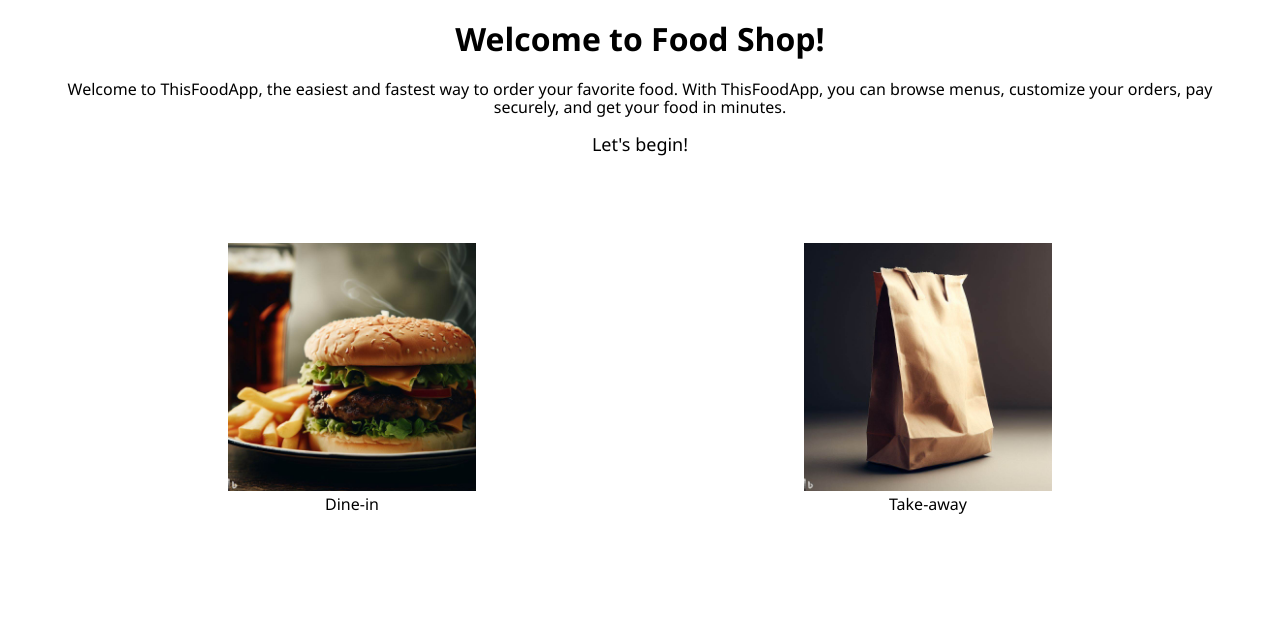
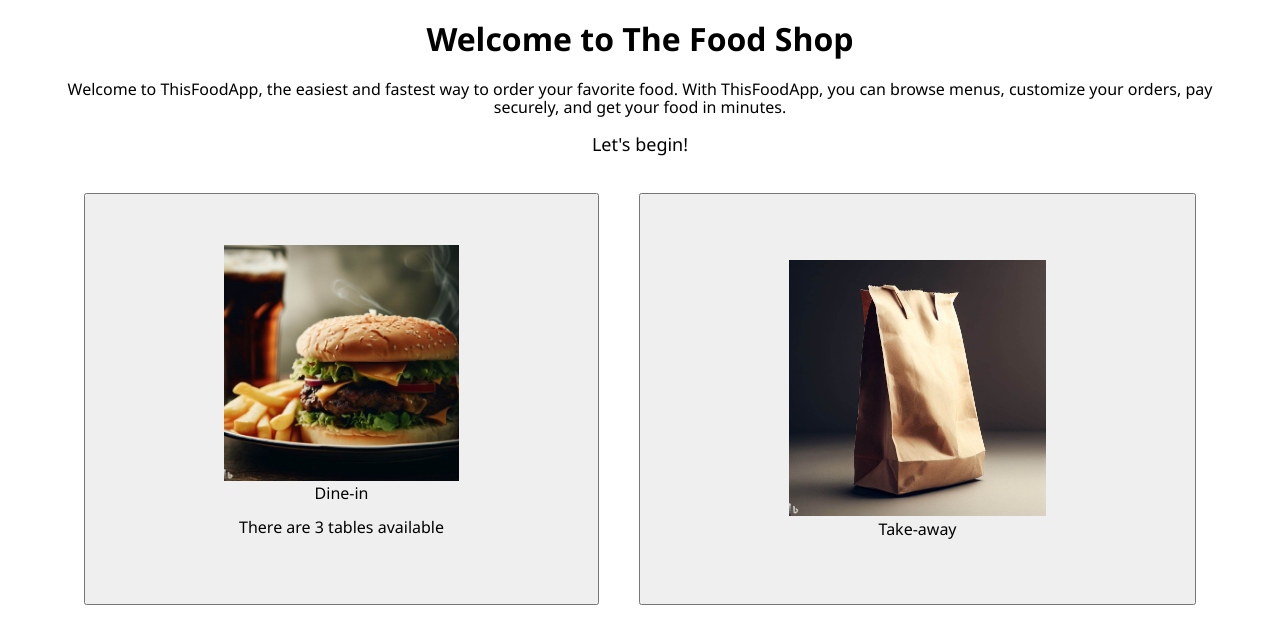
Before and after one commit to Rhu-Labs/food-order-machine, an Angular app: page /welcome in a window 1280 px wide. Shown: the top 644 px of the page. Built offline with nearby package versions, Linux system fonts and the light colour scheme.

Commit message:
User Story 3 completed

```diff
--- a/src/app/app.component.html
+++ b/src/app/app.component.html
@@ -1,3 +1,3 @@
-<h1>Welcome to Food Shop!</h1>
+<h1>Welcome to {{restaurantName}}</h1>
 
 <router-outlet></router-outlet>
--- a/src/app/app.component.ts
+++ b/src/app/app.component.ts
@@ -1,10 +1,15 @@
-import { Component } from '@angular/core';
+import { Component, OnInit } from '@angular/core';
 
 @Component({
   selector: 'app-root',
   templateUrl: './app.component.html',
   styleUrls: ['./app.component.scss']
 })
-export class AppComponent {
-  title = 'food-order-machine';
+export class AppComponent implements OnInit {
+  restaurantName: string = '';
+
+  ngOnInit(): void {
+    this.restaurantName = 'The Food Shop'
+  }
+
 }
--- a/src/app/components/landing/landing.component.html
+++ b/src/app/components/landing/landing.component.html
@@ -4,6 +4,9 @@
 <p class="lets-begin"> Let's begin!</p>
 
 <div class="choose-type-of-order">
-    <div class="eat-in"><img src="../../../assets/images/dine-in.jpeg"/><br>Dine-in</div>
-    <div class="take-away"><img src="../../../assets/images/take-away.jpeg"/><br>Take-away</div>
+    <div class="eat-in-property">
+        <button type="submit"  [disabled]="orderIsDisabled" [ngClass]="{'deactivated':orderIsDisabled}"><img src="../../../assets/images/dine-in.jpeg" /><br>Dine-in
+        <p>{{capacityMessage}}</p></button>
+    </div>
+    <button class="take-away"><img src="../../../assets/images/take-away.jpeg" /><br>Take-away</button>
 </div>
--- a/src/app/components/landing/landing.component.scss
+++ b/src/app/components/landing/landing.component.scss
@@ -1,17 +1,27 @@
-.lets-begin{
+.lets-begin {
     font-size: large;
 }
 
-.choose-type-of-order{
-display: flex;
-flex-direction: row;
-justify-content: center;
+.choose-type-of-order {
+    display: flex;
+    flex-direction: row;
+    justify-content: center;
 }
 
-.eat-in,.take-away {
-    padding: 50px 20px;
-    margin: 20px;
-    img{
+.eat-in-property,
+.take-away {
+    img {
         width: 50%;
     }
 }
+
+button {
+    padding: 50px 20px;
+    margin: 20px;
+    cursor: pointer;
+}
+
+.deactivated {
+    opacity: 45%;
+    cursor: not-allowed;
+}
--- a/src/app/components/landing/landing.component.ts
+++ b/src/app/components/landing/landing.component.ts
@@ -1,3 +1,5 @@
+import { NgClass } from '@angular/common';
+import { ReturnStatement } from '@angular/compiler';
 import { Component, OnInit } from '@angular/core';
 import { CapacityService } from 'src/app/services/capacity.service';
 
@@ -11,8 +13,28 @@ export class LandingComponent implements OnInit {
   }
 
   currentCapacity: number = 0;
+  capacityMessage: string = '';
+  orderIsDisabled: boolean = false
 
-  ngOnInit(): void {
+  ngOnInit(): any {
     this.currentCapacity = this.capacityService.getCapacity();
+    this.capacityMessage = this.oneOrZeroSeat();
+    this.orderIsDisabled = this.disabledButton();
+
   }
+
+  oneOrZeroSeat(): string {
+    let currentCapacityInBox = this.currentCapacity;
+    if (currentCapacityInBox === 0)
+      return 'There are no tables available';
+    else if (currentCapacityInBox === 1)
+      return 'there is 1 table available';
+    else
+      return `There are ${this.currentCapacity} tables available`;
+  }
+
+  disabledButton(): boolean {
+    return this.currentCapacity === 0
+  }
+
 }
```
Also changed, not shown: src/app/models/restaurant-name.ts (added).
